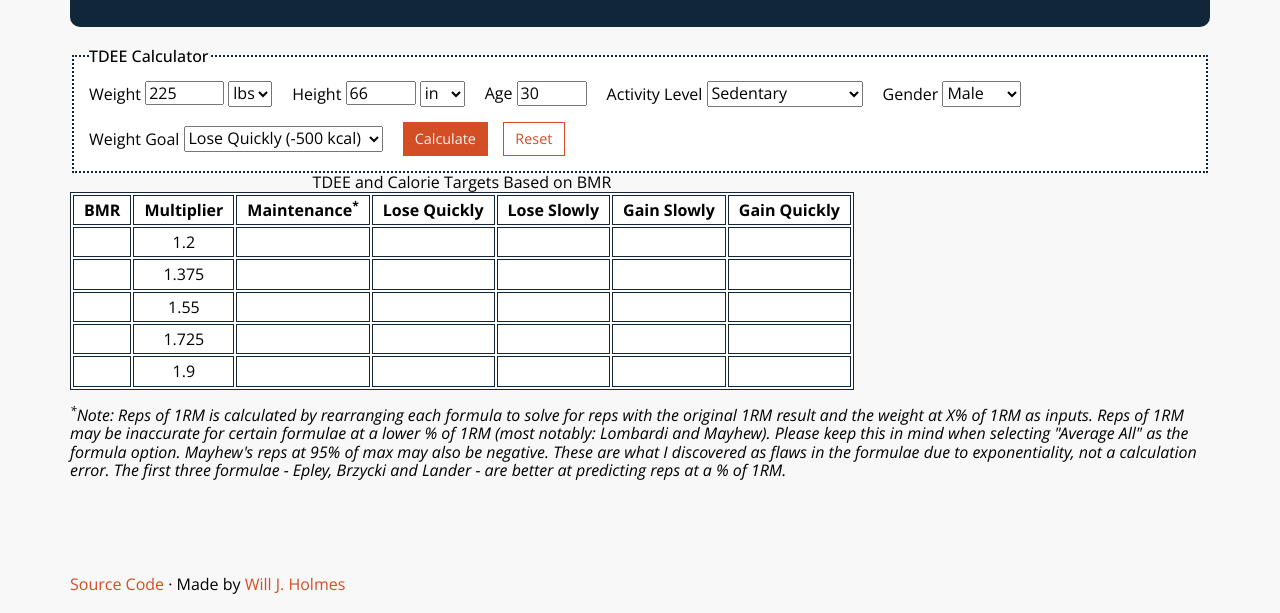
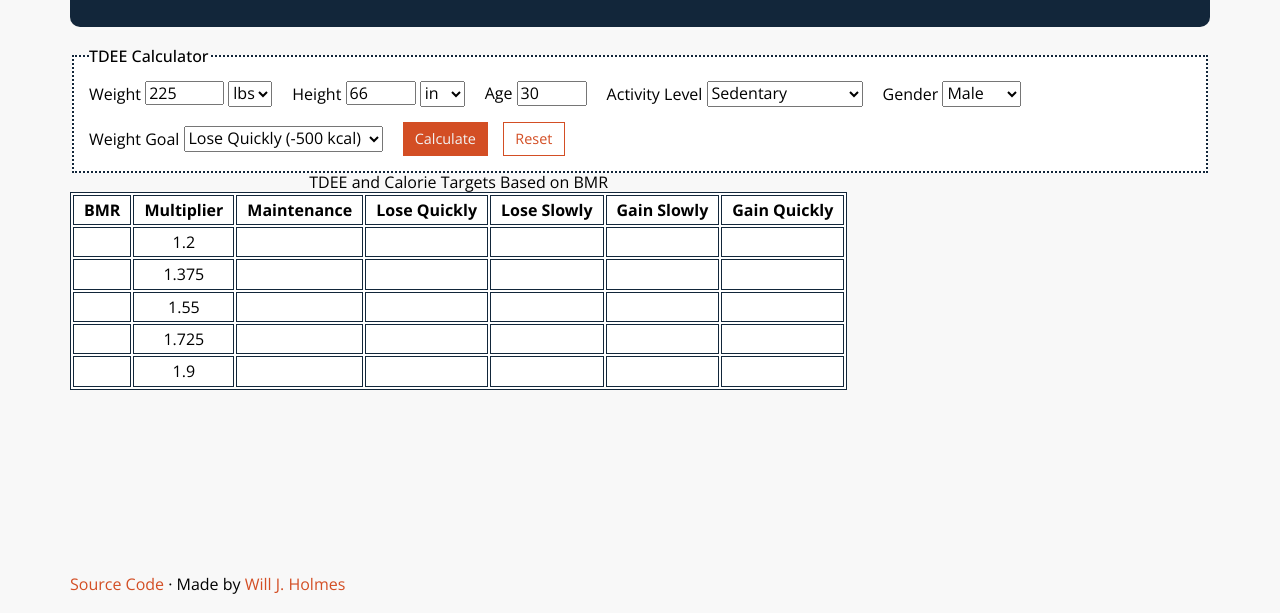
Before and after one commit to wjh18/free-fitness-tools, a website built with webpack: page src/html/tdee.html in a window 1280 px wide. Shown: the part 187-800 px from the top of the page. Built offline with nearby package versions, Linux system fonts and the light colour scheme.

Commit message:
Remove paragraph text that belongs to max lifts tool from tdee tool

```diff
--- a/src/html/tdee.html
+++ b/src/html/tdee.html
@@ -111,7 +111,7 @@
                 <tr>
                   <th scope="col">BMR</th>
                   <th scope="col">Multiplier</th>
-                  <th scope="col">Maintenance<sup>*</sup></th>
+                  <th scope="col">Maintenance</th>
                   <th scope="col">Lose Quickly</th>
                   <th scope="col">Lose Slowly</th>
                   <th scope="col">Gain Slowly</th>
@@ -166,15 +166,6 @@
                 </tr>
               </tbody>
             </table>
-            <p>
-              <em>
-                <sup>*</sup>Note: Reps of 1RM is calculated by rearranging each formula to solve for reps with the original 1RM result and the weight at X% of 1RM as inputs.
-                Reps of 1RM may be inaccurate for certain formulae at a lower % of 1RM (most notably: Lombardi and Mayhew).
-                Please keep this in mind when selecting "Average All" as the formula option.
-                Mayhew's reps at 95% of max may also be negative. These are what I discovered as flaws in the formulae due to exponentiality, not a calculation error.
-                The first three formulae - Epley, Brzycki and Lander - are better at predicting reps at a % of 1RM.
-              </em>
-            </p>
           </div>
         </section>
       </div>
```
